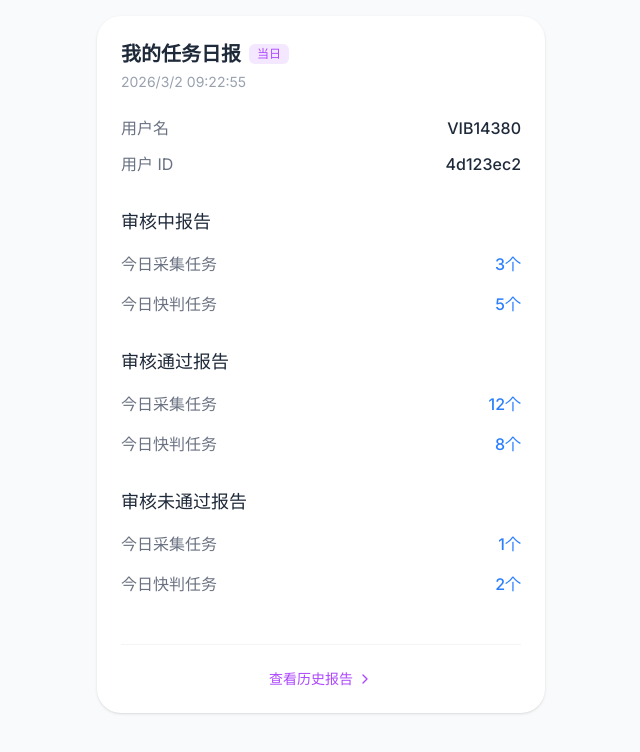
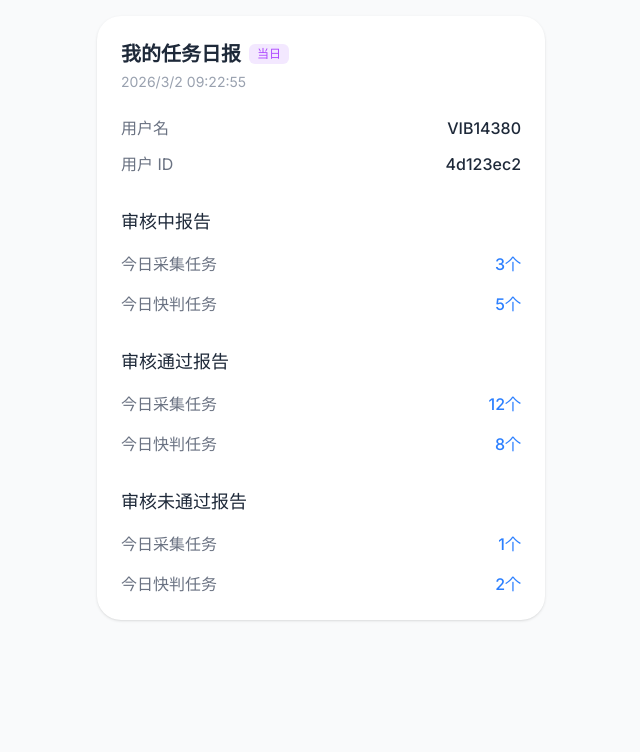
Before and after one commit to qiaojun2025/dailyreport, a React (Vite) app: page / in a window 1280 px wide. Shown: the top 752 px of the page, without its empty margins (319-959 px from the left). Built offline with nearby package versions, Linux system fonts and the light colour scheme.

Commit message:
feat: Remove unused "View History Report" button
Removes the "View History Report" button and its associated styling from the main task report view. This element was not functional and is no longer needed.

```diff
--- a/src/App.tsx
+++ b/src/App.tsx
@@ -185,12 +185,6 @@ export default function App() {
         </section>
       </div>
 
-      {/* Footer / Action */}
-      <div className="mt-12 pt-6 border-t border-gray-100 text-center">
-        <button className="text-purple-500 text-sm font-medium flex items-center justify-center gap-1 mx-auto hover:opacity-80 transition-opacity">
-          查看历史报告 <ChevronRight size={16} />
-        </button>
-      </div>
     </motion.div>
   );
 
@@ -322,9 +316,7 @@ export default function App() {
 
       <div className="bg-white rounded-3xl shadow-sm overflow-hidden p-6 mb-6">
         <div className="space-y-4">
-          <h3 className="text-[#888] text-base font-bold mb-4">
-            {selectedCategory.includes("采集任务") ? "未通过记录快照" : "错题快照"}
-          </h3>
+          <h3 className="text-[#888] text-base font-bold mb-4">错题快照</h3>
           <div className="space-y-3">
             {selectedCategory.includes("采集任务") ? (
               mockUnpassedRecords.map((record, rIdx) => (
```
